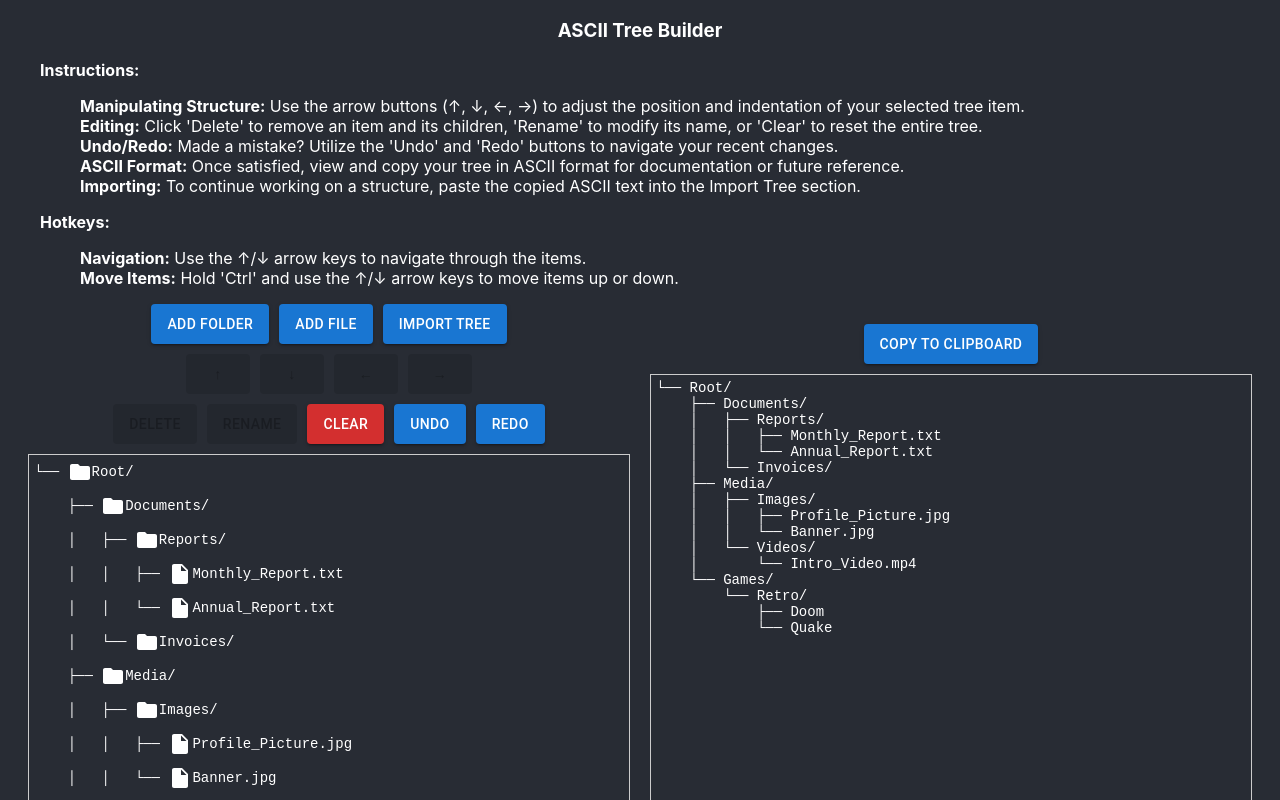
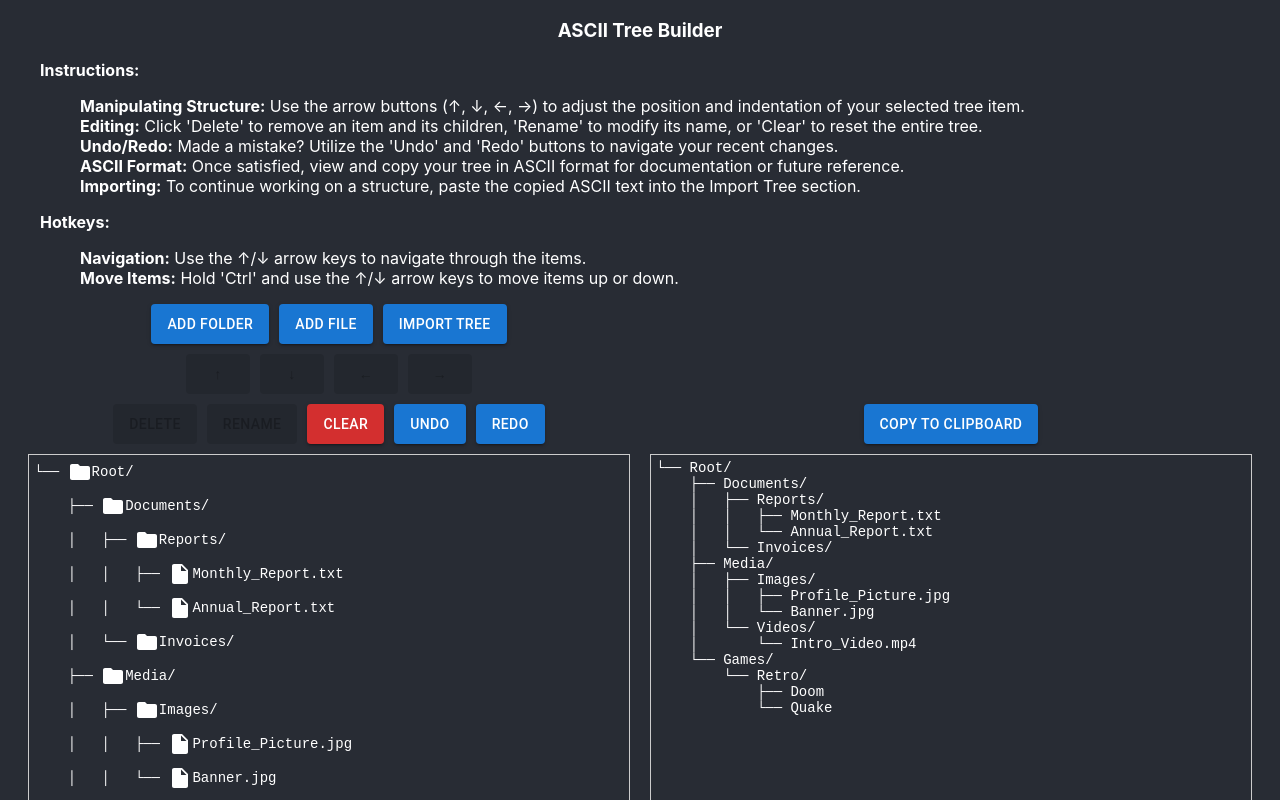
Before and after one commit to chdonncha/ascii-tree-builder-old, a React (Create React App) app in the folder ascii-tree-builder/: page / in a window 1280 px wide. Shown: the top 800 px of the page. Built offline with nearby package versions, Linux system fonts and the light colour scheme.

Commit message:
💄 Fix vertical spacing adaptive design on output box

```diff
--- a/ascii-tree-builder/src/components/TreeBuilder.scss
+++ b/ascii-tree-builder/src/components/TreeBuilder.scss
@@ -63,8 +63,7 @@
 }
 
 .vertical-spacing {
-  margin-top: 20px;
-  margin-bottom: 20px;
+  height: 50px;
 }
 
 .container {
@@ -86,7 +85,6 @@
 
 @media (max-width: 768px) {
   .vertical-spacing {
-    margin-top: 0;
-    margin-bottom: 0;
+    height: 0;
   }
 }
```
